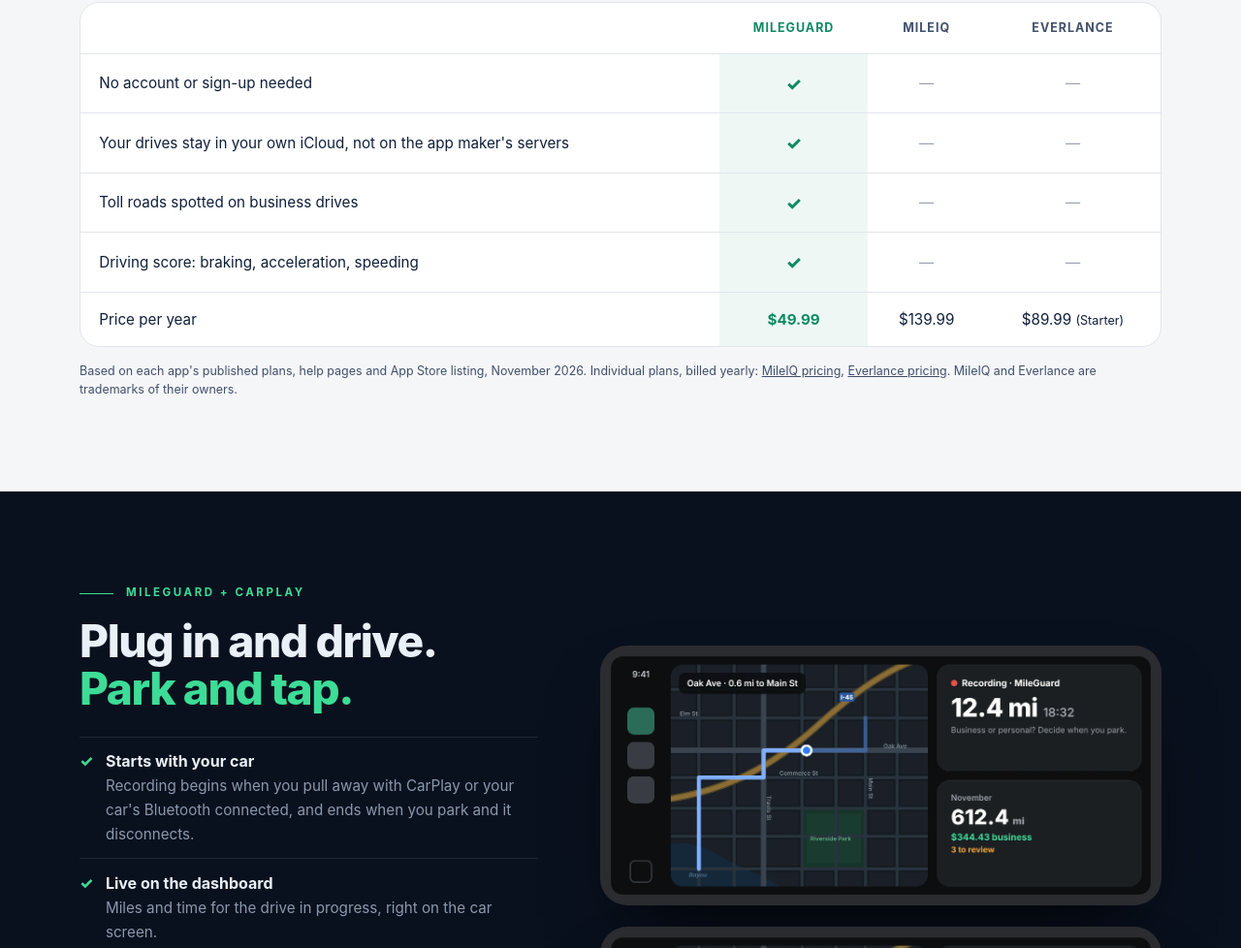
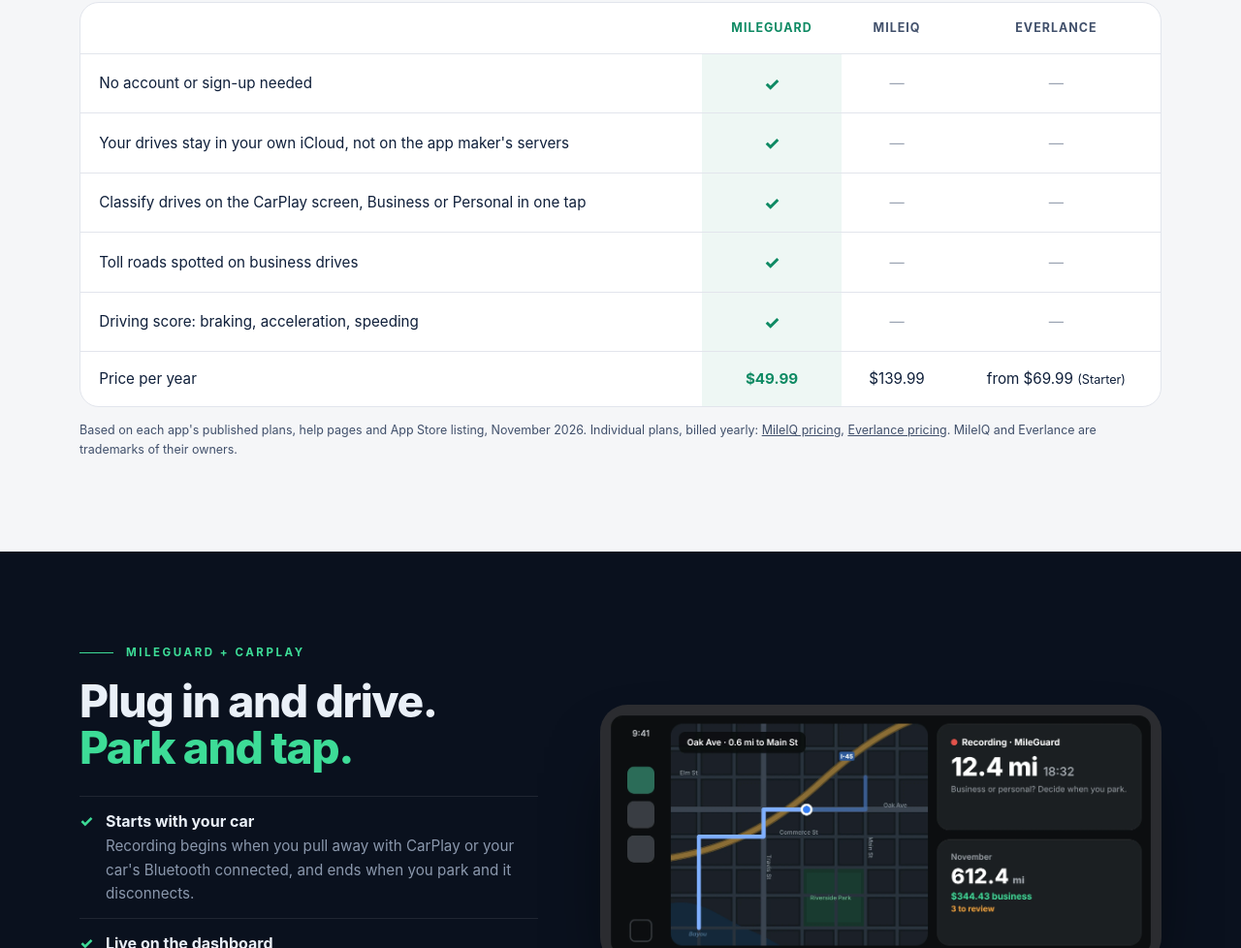
Before and after one commit to HGrenade76/guardian-apps-website, a plain HTML site: page mileguard.html in a window 1280 px wide. Shown: the part 2494-3472 px from the top of the page at 97% size. Drawn offline with nearby package versions, Linux system fonts and the light colour scheme.

Commit message:
Comparison: CarPlay classify row, Everlance price

```diff
--- a/mileguard.html
+++ b/mileguard.html
@@ -323,9 +323,10 @@ footer{border-top:1px solid var(--line);padding:2.2rem 0}
         <tbody>
           <tr><td>No account or sign-up needed</td><td class="us"><span class="yes" aria-label="Yes">✓</span></td><td><span class="no" aria-label="No">—</span></td><td><span class="no" aria-label="No">—</span></td></tr>
           <tr><td>Your drives stay in your own iCloud, not on the app maker's servers</td><td class="us"><span class="yes" aria-label="Yes">✓</span></td><td><span class="no" aria-label="No">—</span></td><td><span class="no" aria-label="No">—</span></td></tr>
+          <tr><td>Classify drives on the CarPlay screen, Business or Personal in one tap</td><td class="us"><span class="yes" aria-label="Yes">✓</span></td><td><span class="no" aria-label="No">—</span></td><td><span class="no" aria-label="No">—</span></td></tr>
           <tr><td>Toll roads spotted on business drives</td><td class="us"><span class="yes" aria-label="Yes">✓</span></td><td><span class="no" aria-label="No">—</span></td><td><span class="no" aria-label="No">—</span></td></tr>
           <tr><td>Driving score: braking, acceleration, speeding</td><td class="us"><span class="yes" aria-label="Yes">✓</span></td><td><span class="no" aria-label="No">—</span></td><td><span class="no" aria-label="No">—</span></td></tr>
-          <tr><td>Price per year</td><td class="us">$49.99</td><td>$139.99</td><td>$89.99 <small>(Starter)</small></td></tr>
+          <tr><td>Price per year</td><td class="us">$49.99</td><td>$139.99</td><td>from $69.99 <small>(Starter)</small></td></tr>
         </tbody>
       </table>
     </div>
```
